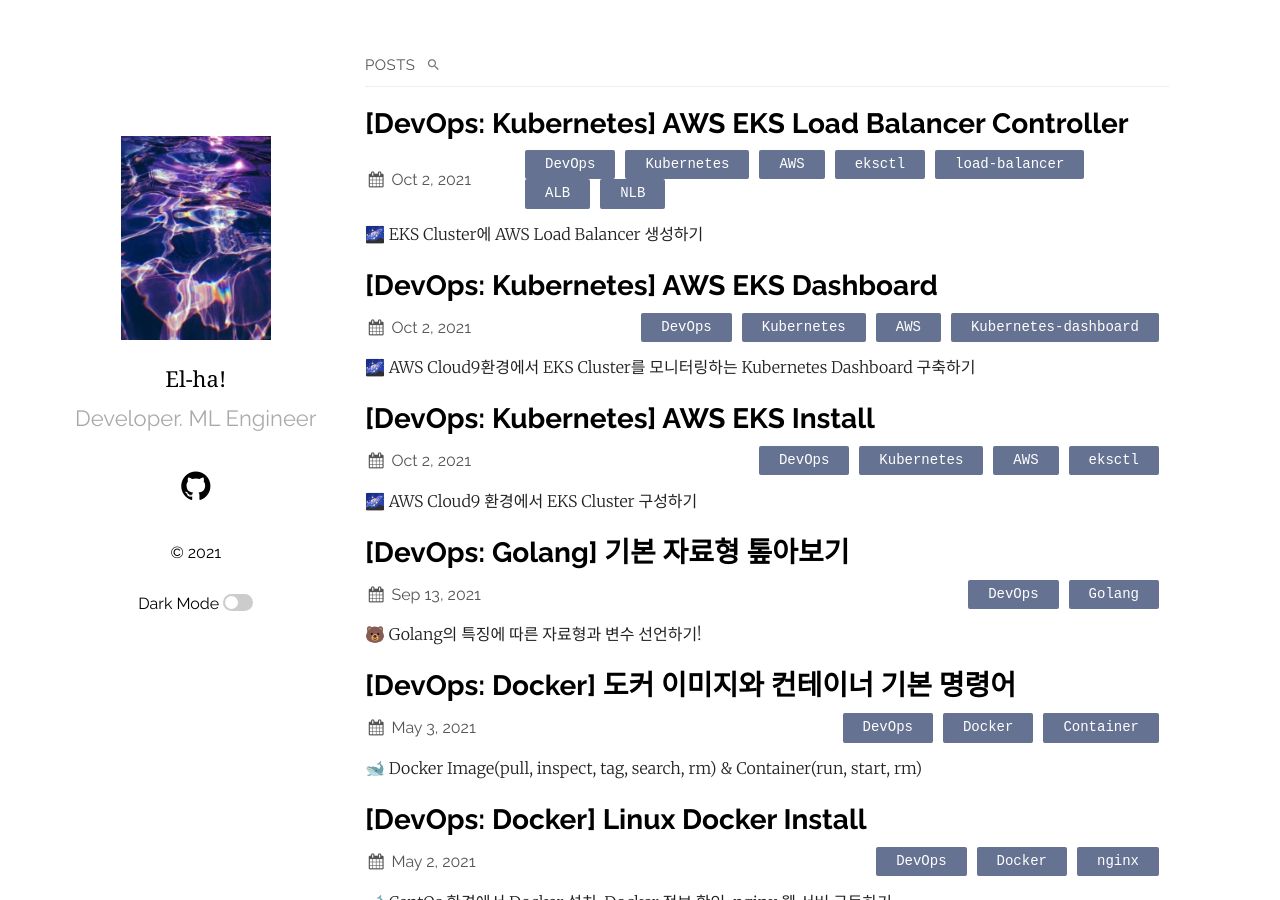
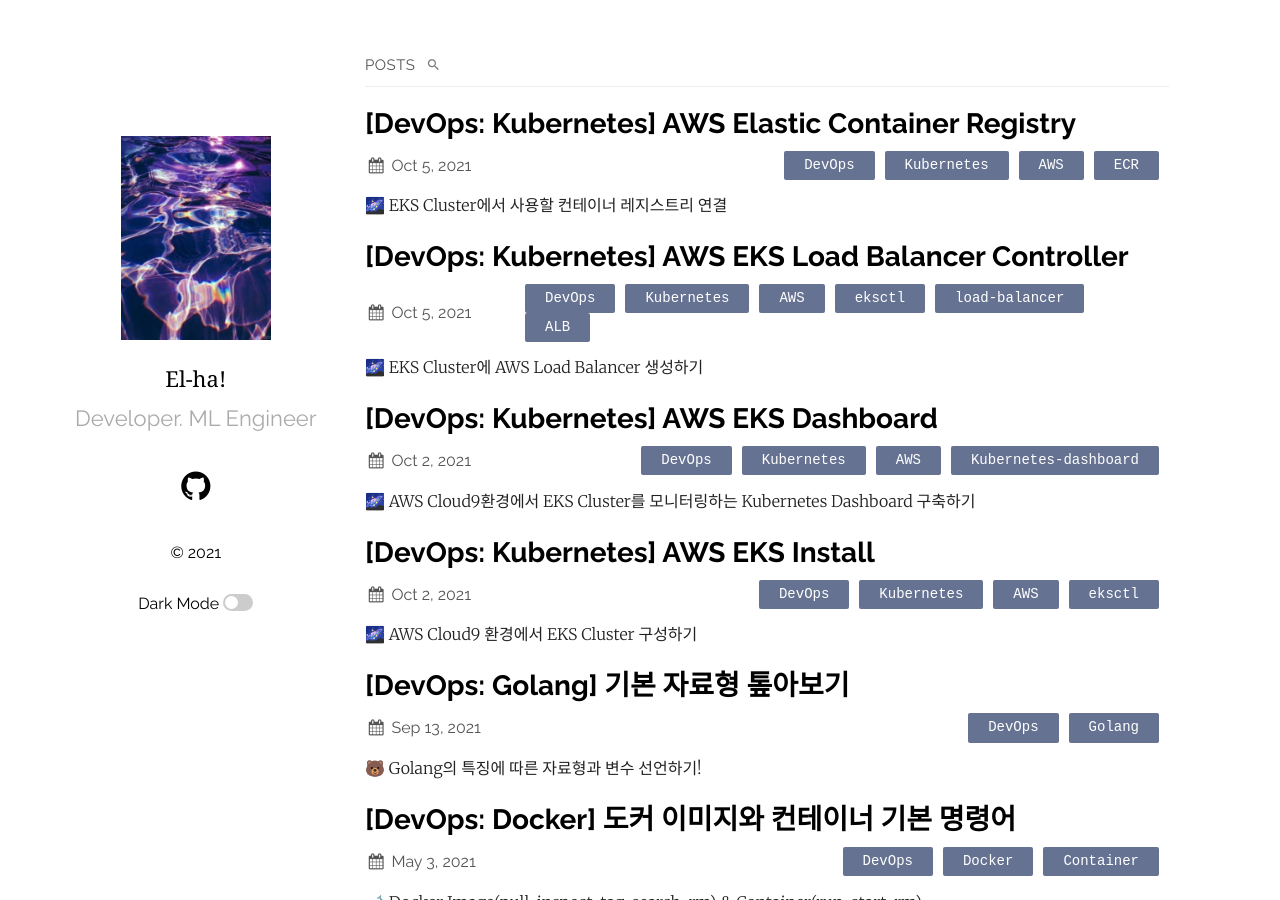
Before and after one commit to huhji-elha/huhji.github.io, a Jekyll site: the page built from index.md, in a window 1280 px wide and 900 px high. Built offline with Jekyll 4.4.1, drawn with Linux system fonts in a browser that asks for light colours; some web fonts are replaced; part of the change alters nothing that is shown.

Commit message:
add aws ecr md

````diff
--- /dev/null
+++ b/_posts/2021-10-05-[DevOps] AWS Elastic Container Registry.md
@@ -0,0 +1,65 @@
+---
+layout: post
+title:  "[DevOps: Kubernetes] AWS Elastic Container Registry"
+date:   2021-10-05 19:22:35 +0530
+categories: DevOps Kubernetes AWS Kubernetes ECR
+use_math: true
+---
+🌌 EKS Cluster에서 사용할 컨테이너 레지스트리 연결
+
+_____________________________________
+
+
+AWS의 Elastic Container Registry 연결하고 도커 이미지 push하기
+
+## Repository 생성
+
+```bash
+aws ecr create-repository \
+--repository-name plate-detection \
+--image-scanning-configuration scanOnPush=true \
+--region ${AWS_REGION}
+```
+
+![Untitled](https://user-images.githubusercontent.com/59910975/142182482-250e1df5-7e5f-48c8-a34a-df577d0cf354.png)
+
+## Repository에 로그인
+
+다음의 명령은 AWS ECR colsole에서 위에서 생성한 레포지토리 클릭 후 우측 상단의 '푸시 명령 보기'를 선택하여 진행해야한다.
+
+리전 정보와 AWS CLI를 사용하여 docker 로그인하기
+
+```bash
+aws ecr get-login-password --region $AWS_REGION | docker login --username AWS --password-stdin $ACCOUNT_ID.dkr.ecr.$AWS_REGION.amazonaws.com
+```
+
+flask 소스코드를 다운로드받고 해당 레포 안에서 도커를 빌드한다.
+
+```bash
+git clone https://github.com/joozero/amazon-eks-flask.git
+
+cd ~/environment/amazon-eks-flask
+
+docker build -t demo-flask-backend .
+```
+
+![Untitled](https://user-images.githubusercontent.com/59910975/142182471-2fe53a51-0ff9-4af3-81d8-7bc420a9d133.png)
+
+이미지 빌드가 완료되면 이미지 태그를 이용해 ECR로 이미지를 푸시할 수 있다.
+
+```bash
+# docker tag를 demo-flask-backend:latest --> aws-ecr-주소/demo-flask-backend:latest로 변경한다.
+docker tag demo-flask-backend:latest $ACCOUNT_ID.dkr.ecr.$AWS_REGION.amazonaws.com/demo-flask-backend:latest
+```
+
+도커 푸시 명령어를 통해 해당 이미지를 ECR로 푸시한다.
+
+```bash
+docker push $ACCOUNT_ID.dkr.ecr.$AWS_REGION.amazonaws.com/demo-flask-backend:latest
+```
+
+![Untitled](https://user-images.githubusercontent.com/59910975/142182480-f704efba-2744-47e5-ad7c-ea10f4354afb.png)
+
+다음과 같이 이미지가 푸시된 것을 확인할 수 있다.
+
+![Untitled](https://user-images.githubusercontent.com/59910975/142182481-f2caa630-a2d7-4cfb-b9b7-1cf2b953f422.png)
--- a/_posts/2021-10-05-[DevOps] AWS-EKS-Load-Balancer-Controller.md
+++ b/_posts/2021-10-05-[DevOps] AWS-EKS-Load-Balancer-Controller.md
@@ -1,8 +1,8 @@
 ---
 layout: post
 title:  "[DevOps: Kubernetes] AWS EKS Load Balancer Controller"
-date:   2021-10-02 18:23:11 +0530
-categories: DevOps Kubernetes AWS Kubernetes eksctl load-balancer ALB NLB
+date:   2021-10-05 18:23:11 +0530
+categories: DevOps Kubernetes AWS Kubernetes eksctl load-balancer ALB
 use_math: true
 ---
 🌌 EKS Cluster에 AWS Load Balancer 생성하기
````
